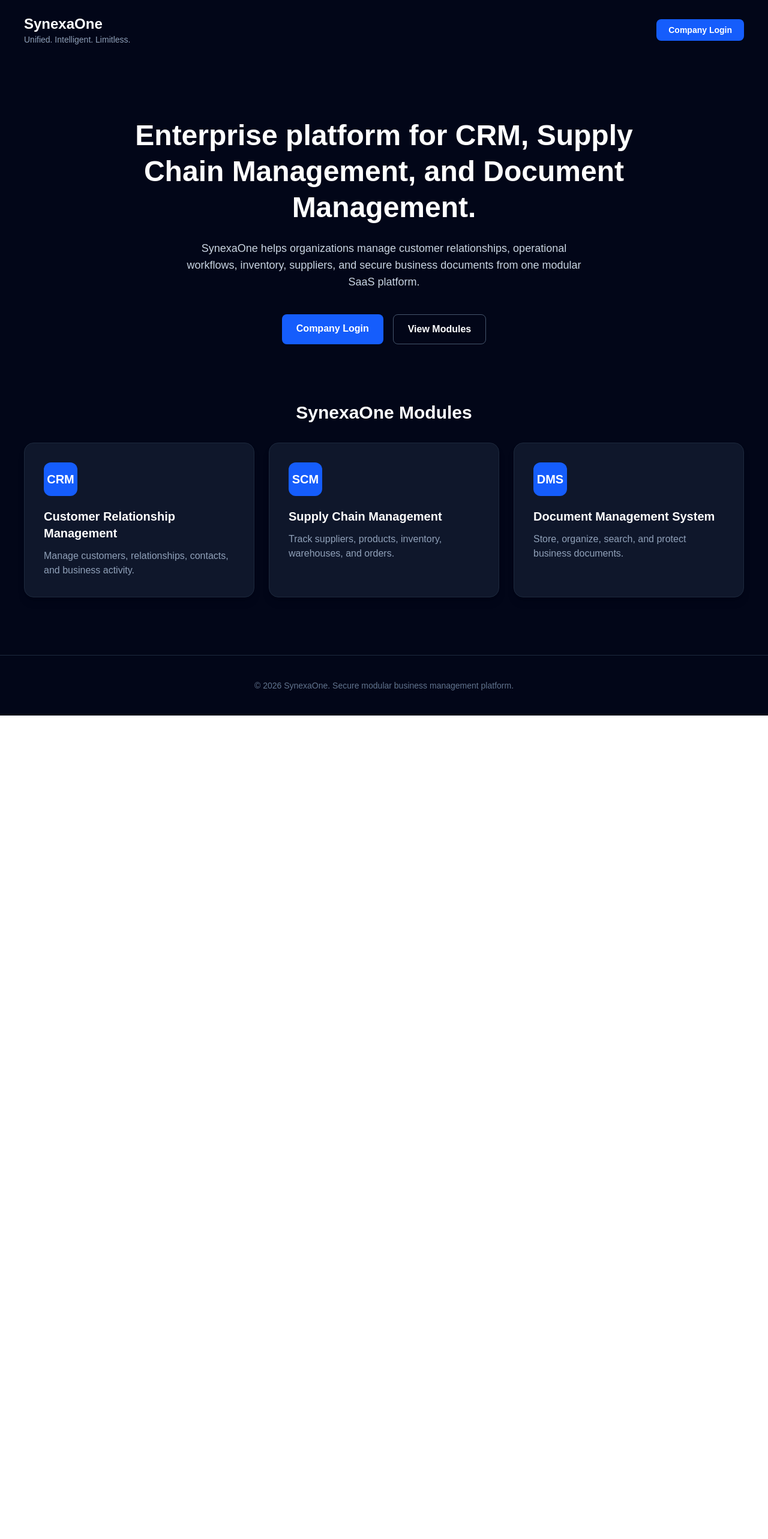
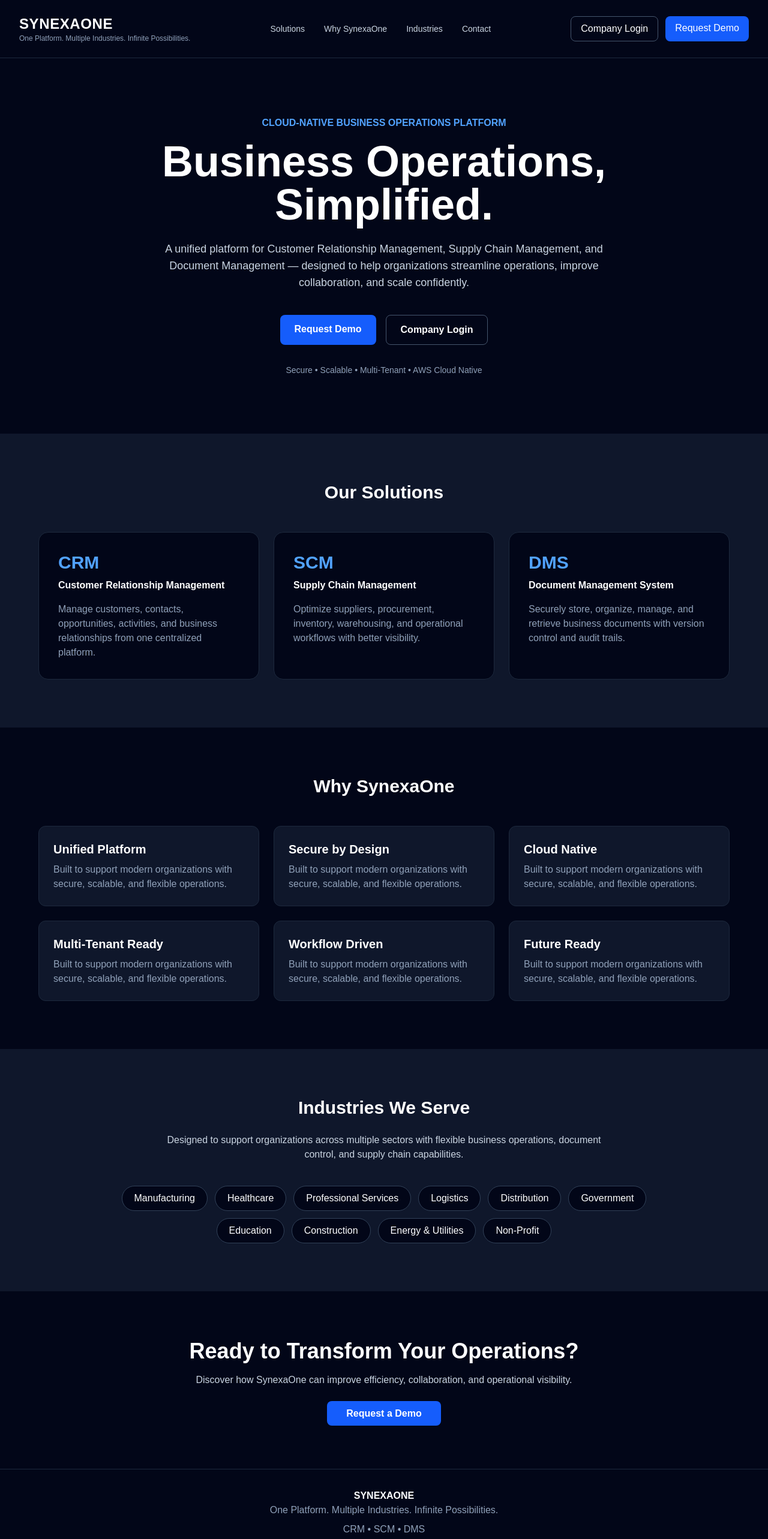
Before and after one commit to piyushinottawa/SynexaOne, a Next.js app: page / in a window 1280 px wide. Shown: the top 2566 px of the page at 60% size. Before the commit the page ends 1193 px from the top, so only its background shows below. Built offline with nearby package versions, Linux system fonts and the light colour scheme.

Commit message:
Recreate SynexaOne homepage

```diff
--- a/app/page.tsx
+++ b/app/page.tsx
@@ -1,97 +1,157 @@
-import Link from "next/link";
-
-const modules = [
-  {
-    title: "Customer Relationship Management",
-    short: "CRM",
-    description: "Manage customers, relationships, contacts, and business activity.",
-  },
-  {
-    title: "Supply Chain Management",
-    short: "SCM",
-    description: "Track suppliers, products, inventory, warehouses, and orders.",
-  },
-  {
-    title: "Document Management System",
-    short: "DMS",
-    description: "Store, organize, search, and protect business documents.",
-  },
-];
-
-export default function HomePage() {
+export default function Home() {
   return (
     <main className="min-h-screen bg-slate-950 text-white">
-      <header className="flex items-center justify-between px-10 py-6">
+      <nav className="flex items-center justify-between px-8 py-6 border-b border-slate-800">
         <div>
-          <h1 className="text-2xl font-bold">SynexaOne</h1>
-          <p className="text-sm text-slate-400">
-            Unified. Intelligent. Limitless.
+          <h1 className="text-2xl font-bold tracking-wide">SYNEXAONE</h1>
+          <p className="text-xs text-slate-400">
+            One Platform. Multiple Industries. Infinite Possibilities.
           </p>
         </div>
 
-        <Link
-          href="/login"
-          className="rounded-lg bg-blue-600 px-5 py-2 text-sm font-semibold text-white hover:bg-blue-700"
-        >
-          Company Login
-        </Link>
-      </header>
+        <div className="hidden md:flex gap-8 text-sm text-slate-300">
+          <a href="#solutions">Solutions</a>
+          <a href="#why">Why SynexaOne</a>
+          <a href="#industries">Industries</a>
+          <a href="#contact">Contact</a>
+        </div>
 
-      <section className="px-10 py-24 text-center">
-        <h2 className="mx-auto max-w-4xl text-5xl font-bold leading-tight">
-          Enterprise platform for CRM, Supply Chain Management, and Document
-          Management.
+        <div className="flex gap-3">
+          <a href="/login" className="px-4 py-2 rounded-lg border border-slate-600">
+            Company Login
+          </a>
+          <a href="#contact" className="px-4 py-2 rounded-lg bg-blue-600">
+            Request Demo
+          </a>
+        </div>
+      </nav>
+
+      <section className="px-8 py-24 text-center">
+        <p className="text-blue-400 font-semibold mb-4">
+          CLOUD-NATIVE BUSINESS OPERATIONS PLATFORM
+        </p>
+
+        <h2 className="text-5xl md:text-7xl font-bold mb-6">
+          Business Operations,
+          <br />
+          Simplified.
         </h2>
 
-        <p className="mx-auto mt-6 max-w-2xl text-lg text-slate-300">
-          SynexaOne helps organizations manage customer relationships,
-          operational workflows, inventory, suppliers, and secure business
-          documents from one modular SaaS platform.
+        <p className="max-w-3xl mx-auto text-lg text-slate-300 mb-10">
+          A unified platform for Customer Relationship Management, Supply Chain
+          Management, and Document Management — designed to help organizations
+          streamline operations, improve collaboration, and scale confidently.
         </p>
 
-        <div className="mt-10 flex justify-center gap-4">
-          <Link
-            href="/login"
-            className="rounded-lg bg-blue-600 px-6 py-3 font-semibold hover:bg-blue-700"
-          >
+        <div className="flex justify-center gap-4">
+          <a href="#contact" className="px-6 py-3 rounded-lg bg-blue-600 font-semibold">
+            Request Demo
+          </a>
+          <a href="/login" className="px-6 py-3 rounded-lg border border-slate-600 font-semibold">
             Company Login
-          </Link>
-
-          <a
-            href="#modules"
-            className="rounded-lg border border-slate-600 px-6 py-3 font-semibold hover:bg-slate-800"
-          >
-            View Modules
           </a>
         </div>
+
+        <p className="mt-8 text-sm text-slate-400">
+          Secure • Scalable • Multi-Tenant • AWS Cloud Native
+        </p>
       </section>
 
-      <section id="modules" className="px-10 pb-24">
-        <h3 className="mb-8 text-center text-3xl font-bold">
-          SynexaOne Modules
-        </h3>
+      <section id="solutions" className="px-8 py-20 bg-slate-900">
+        <h3 className="text-3xl font-bold text-center mb-12">Our Solutions</h3>
 
-        <div className="grid gap-6 md:grid-cols-3">
-          {modules.map((module) => (
-            <div
-              key={module.short}
-              className="rounded-2xl border border-slate-800 bg-slate-900 p-8 shadow-lg"
-            >
-              <div className="mb-5 flex h-14 w-14 items-center justify-center rounded-xl bg-blue-600 text-xl font-bold">
-                {module.short}
-              </div>
-
-              <h4 className="text-xl font-semibold">{module.title}</h4>
-
-              <p className="mt-3 text-slate-400">{module.description}</p>
+        <div className="grid md:grid-cols-3 gap-6 max-w-6xl mx-auto">
+          {[
+            {
+              title: "CRM",
+              subtitle: "Customer Relationship Management",
+              text: "Manage customers, contacts, opportunities, activities, and business relationships from one centralized platform.",
+            },
+            {
+              title: "SCM",
+              subtitle: "Supply Chain Management",
+              text: "Optimize suppliers, procurement, inventory, warehousing, and operational workflows with better visibility.",
+            },
+            {
+              title: "DMS",
+              subtitle: "Document Management System",
+              text: "Securely store, organize, manage, and retrieve business documents with version control and audit trails.",
+            },
+          ].map((item) => (
+            <div key={item.title} className="rounded-2xl bg-slate-950 border border-slate-800 p-8">
+              <h4 className="text-3xl font-bold text-blue-400 mb-2">{item.title}</h4>
+              <p className="font-semibold mb-4">{item.subtitle}</p>
+              <p className="text-slate-400">{item.text}</p>
             </div>
           ))}
         </div>
       </section>
 
-      <section className="border-t border-slate-800 px-10 py-10 text-center text-sm text-slate-500">
-        © 2026 SynexaOne. Secure modular business management platform.
+      <section id="why" className="px-8 py-20">
+        <h3 className="text-3xl font-bold text-center mb-12">Why SynexaOne</h3>
+
+        <div className="grid md:grid-cols-3 gap-6 max-w-6xl mx-auto">
+          {[
+            "Unified Platform",
+            "Secure by Design",
+            "Cloud Native",
+            "Multi-Tenant Ready",
+            "Workflow Driven",
+            "Future Ready",
+          ].map((item) => (
+            <div key={item} className="rounded-xl border border-slate-800 bg-slate-900 p-6">
+              <h4 className="text-xl font-semibold mb-2">{item}</h4>
+              <p className="text-slate-400">
+                Built to support modern organizations with secure, scalable, and flexible operations.
+              </p>
+            </div>
+          ))}
+        </div>
       </section>
+
+      <section id="industries" className="px-8 py-20 bg-slate-900 text-center">
+        <h3 className="text-3xl font-bold mb-6">Industries We Serve</h3>
+        <p className="max-w-3xl mx-auto text-slate-300 mb-10">
+          Designed to support organizations across multiple sectors with flexible
+          business operations, document control, and supply chain capabilities.
+        </p>
+
+        <div className="flex flex-wrap justify-center gap-3 max-w-4xl mx-auto">
+          {[
+            "Manufacturing",
+            "Healthcare",
+            "Professional Services",
+            "Logistics",
+            "Distribution",
+            "Government",
+            "Education",
+            "Construction",
+            "Energy & Utilities",
+            "Non-Profit",
+          ].map((industry) => (
+            <span key={industry} className="rounded-full bg-slate-950 border border-slate-700 px-5 py-2">
+              {industry}
+            </span>
+          ))}
+        </div>
+      </section>
+
+      <section id="contact" className="px-8 py-20 text-center">
+        <h3 className="text-4xl font-bold mb-4">Ready to Transform Your Operations?</h3>
+        <p className="text-slate-300 mb-8">
+          Discover how SynexaOne can improve efficiency, collaboration, and operational visibility.
+        </p>
+        <a href="mailto:info@synexaone.com" className="px-8 py-3 rounded-lg bg-blue-600 font-semibold">
+          Request a Demo
+        </a>
+      </section>
+
+      <footer className="px-8 py-8 border-t border-slate-800 text-center text-slate-400">
+        <p className="font-bold text-white">SYNEXAONE</p>
+        <p>One Platform. Multiple Industries. Infinite Possibilities.</p>
+        <p className="mt-2">CRM • SCM • DMS</p>
+        <p className="mt-2">© 2026 SynexaOne • Powered by AWS</p>
+      </footer>
     </main>
   );
 }
```
